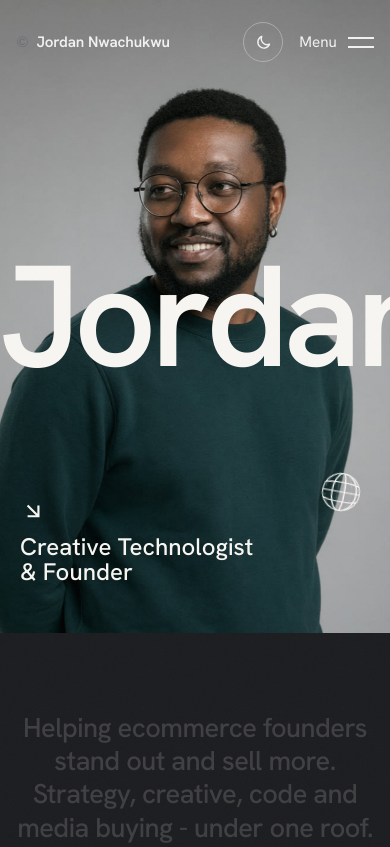
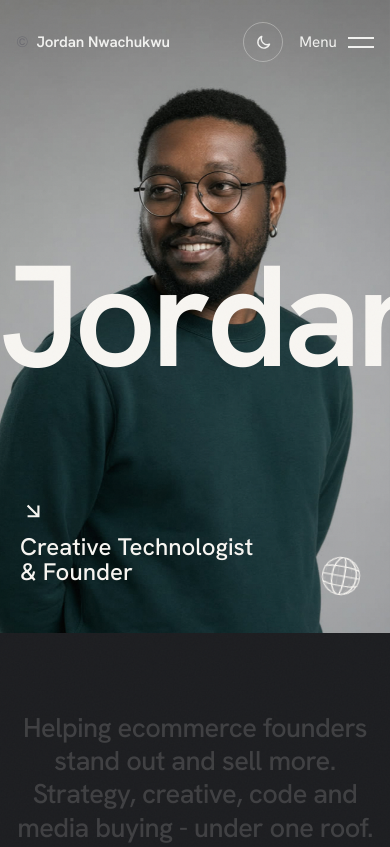
Before and after one commit to nwajdee/nwajdee.github.io, a plain HTML site: page index.html in a window 390 px wide. Shown: the top 847 px of the page. Drawn offline with nearby package versions, Linux system fonts and the light colour scheme.

Commit message:
Align globe with role label at bottom of hero
Move .hero__pill (globe) from bottom:6.75rem to bottom:1.5rem so the
spinning globe sits at the same vertical level as the creative
technologist label on both tablet (max-width:820px) and phone
(max-width:640px) views.

```diff
--- a/assets/site.css
+++ b/assets/site.css
@@ -244,7 +244,7 @@ section{position:relative}
   /* shared tablet→phone layout: marquee centered, pill collapses to globe right,
      role label moved left */
   .hero__name{font-size:clamp(4rem,24vw,7rem);top:50%;bottom:auto;transform:translateY(-50%)}
-  .hero__pill{top:auto;bottom:6.75rem;left:auto;right:var(--pad);gap:0;padding:0;background:transparent;height:auto;min-width:0;font-size:.8rem}
+  .hero__pill{top:auto;bottom:1.5rem;left:auto;right:var(--pad);gap:0;padding:0;background:transparent;height:auto;min-width:0;font-size:.8rem}
   .hero__pill-text{display:none}
   .hero__pill-globe{width:67px;height:67px;background:transparent}
   .hero__pill-globe .globe{width:56.7%;height:56.7%}
--- a/src/site.css
+++ b/src/site.css
@@ -244,7 +244,7 @@ section{position:relative}
   /* shared tablet→phone layout: marquee centered, pill collapses to globe right,
      role label moved left */
   .hero__name{font-size:clamp(4rem,24vw,7rem);top:50%;bottom:auto;transform:translateY(-50%)}
-  .hero__pill{top:auto;bottom:6.75rem;left:auto;right:var(--pad);gap:0;padding:0;background:transparent;height:auto;min-width:0;font-size:.8rem}
+  .hero__pill{top:auto;bottom:1.5rem;left:auto;right:var(--pad);gap:0;padding:0;background:transparent;height:auto;min-width:0;font-size:.8rem}
   .hero__pill-text{display:none}
   .hero__pill-globe{width:67px;height:67px;background:transparent}
   .hero__pill-globe .globe{width:56.7%;height:56.7%}
```
